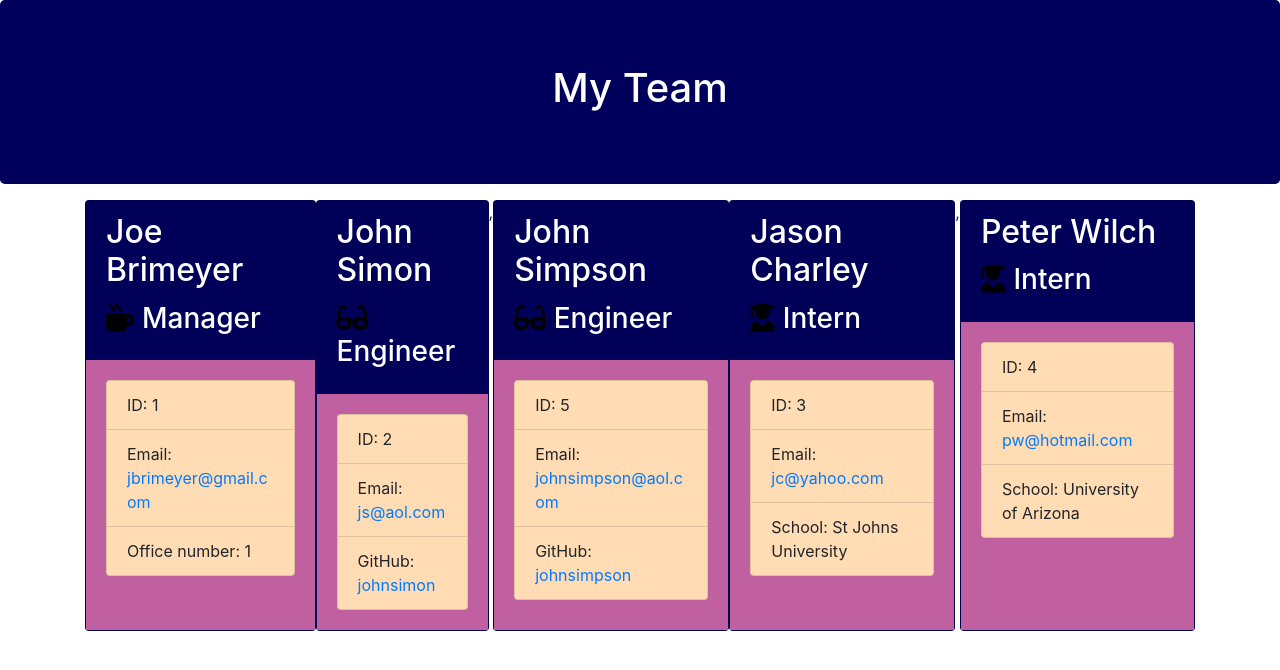
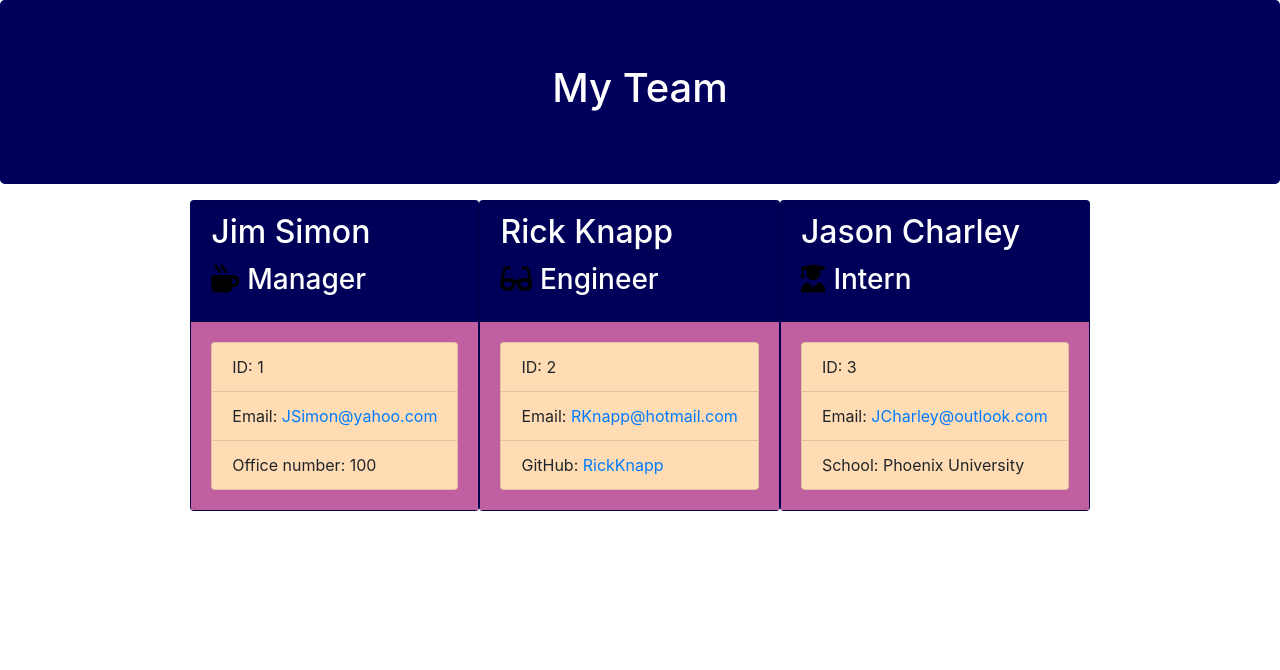
Before and after one commit to josephbrimeyer/team-generator, a website: page Develop/output/team.html in a window 1280 px wide. Drawn offline with nearby package versions, Linux system fonts and the light colour scheme.

```diff
--- a/Develop/output/team.html
+++ b/Develop/output/team.html
@@ -25,40 +25,27 @@
             <div class="team-area col-12 d-flex justify-content-center">
                 <div class="card employee-card">
     <div class="card-header">
-        <h2 class="card-title">Joe Brimeyer</h2>
+        <h2 class="card-title">Jim Simon</h2>
         <h3 class="card-title"><i class="fas fa-mug-hot mr-2"></i>Manager</h3>
     </div>
     <div class="card-body">
         <ul class="list-group">
             <li class="list-group-item">ID: 1</li>
-            <li class="list-group-item">Email: <a href="mailto:jbrimeyer@gmail.com">jbrimeyer@gmail.com</a></li>
-            <li class="list-group-item">Office number: 1</li>
+            <li class="list-group-item">Email: <a href="mailto:JSimon@yahoo.com">JSimon@yahoo.com</a></li>
+            <li class="list-group-item">Office number: 100</li>
         </ul>
     </div>
 </div>
 <div class="card employee-card">
     <div class="card-header">
-        <h2 class="card-title">John Simon</h2>
+        <h2 class="card-title">Rick Knapp</h2>
         <h3 class="card-title"><i class="fas fa-glasses mr-2"></i>Engineer</h3>
     </div>
     <div class="card-body">
         <ul class="list-group">
             <li class="list-group-item">ID: 2</li>
-            <li class="list-group-item">Email: <a href="mailto:js@aol.com">js@aol.com</a></li>
-            <li class="list-group-item">GitHub: <a href="https://github.com/johnsimon" target="_blank" rel="noopener noreferrer">johnsimon</a></li>
-        </ul>
-    </div>
-</div>
-,<div class="card employee-card">
-    <div class="card-header">
-        <h2 class="card-title">John Simpson</h2>
-        <h3 class="card-title"><i class="fas fa-glasses mr-2"></i>Engineer</h3>
-    </div>
-    <div class="card-body">
-        <ul class="list-group">
-            <li class="list-group-item">ID: 5</li>
-            <li class="list-group-item">Email: <a href="mailto:johnsimpson@aol.com">johnsimpson@aol.com</a></li>
-            <li class="list-group-item">GitHub: <a href="https://github.com/johnsimpson" target="_blank" rel="noopener noreferrer">johnsimpson</a></li>
+            <li class="list-group-item">Email: <a href="mailto:RKnapp@hotmail.com">RKnapp@hotmail.com</a></li>
+            <li class="list-group-item">GitHub: <a href="https://github.com/RickKnapp" target="_blank" rel="noopener noreferrer">RickKnapp</a></li>
         </ul>
     </div>
 </div>
@@ -70,21 +57,8 @@
     <div class="card-body">
         <ul class="list-group">
             <li class="list-group-item">ID: 3</li>
-            <li class="list-group-item">Email: <a href="mailto:jc@yahoo.com">jc@yahoo.com</a></li>
-            <li class="list-group-item">School: St Johns University</li>
-        </ul>
-    </div>
-</div>
-,<div class="card employee-card">
-    <div class="card-header">
-        <h2 class="card-title">Peter Wilch</h2>
-        <h3 class="card-title"><i class="fas fa-user-graduate mr-2"></i>Intern</h3>
-    </div>
-    <div class="card-body">
-        <ul class="list-group">
-            <li class="list-group-item">ID: 4</li>
-            <li class="list-group-item">Email: <a href="mailto:pw@hotmail.com">pw@hotmail.com</a></li>
-            <li class="list-group-item">School: University of Arizona</li>
+            <li class="list-group-item">Email: <a href="mailto:JCharley@outlook.com">JCharley@outlook.com</a></li>
+            <li class="list-group-item">School: Phoenix University</li>
         </ul>
     </div>
 </div>
```
Also changed, not shown: 1 other file.
